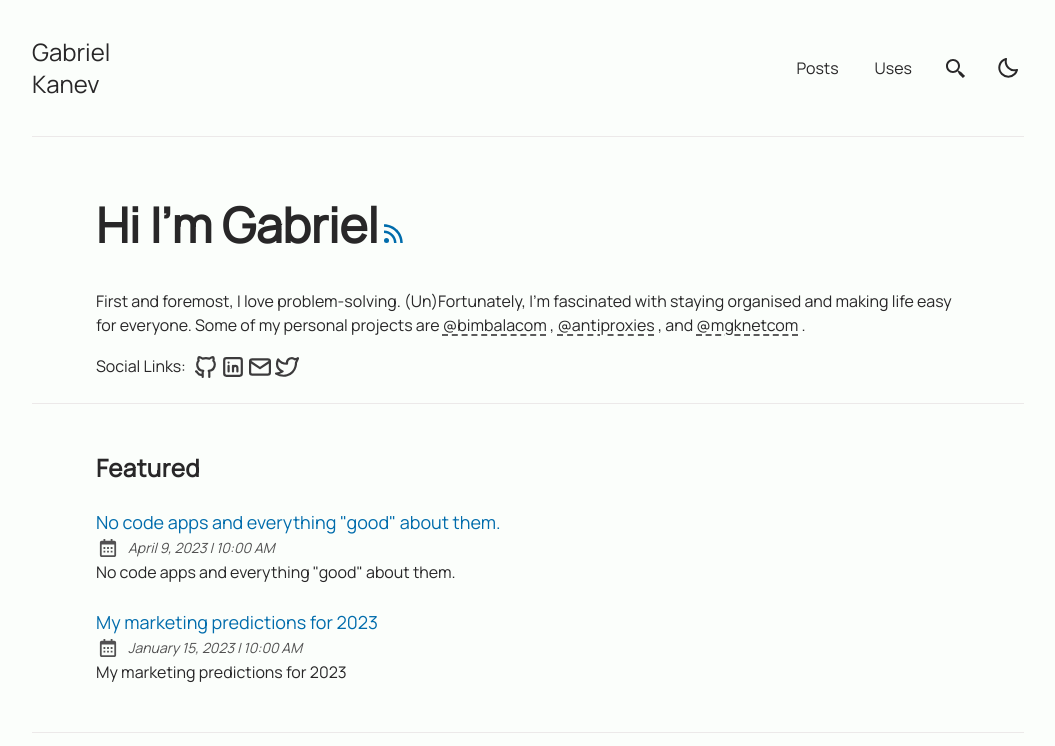
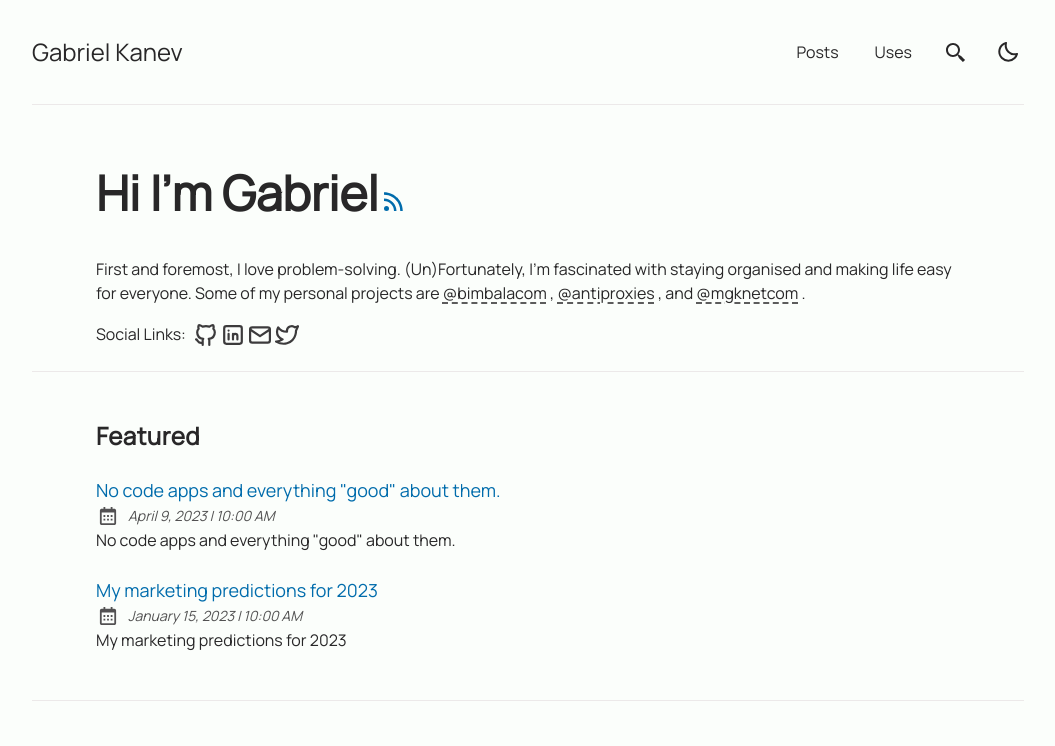
Before and after one commit to MrGKanev/mrgkanev.eu, an Astro site: page / in a window 1280 px wide. Shown: the top 746 px of the page, without its empty margins (112-1167 px from the left). Built offline with nearby package versions, Linux system fonts and the light colour scheme; Astro itself is replaced by a stand-in of ours.

Commit message:
Update Header.astro

```diff
--- a/src/components/Header.astro
+++ b/src/components/Header.astro
@@ -17,7 +17,7 @@ const { activeNav } = Astro.props;
   <a id="skip-to-content" href="#main-content">Skip to content</a>
   <div class="nav-container">
     <div class="top-nav-wrap">
-      <a href="/" class="logo">
+      <a href="/" class="logo whitespace-nowrap">
         {
           LOGO_IMAGE.enable ? (
             <img
```
